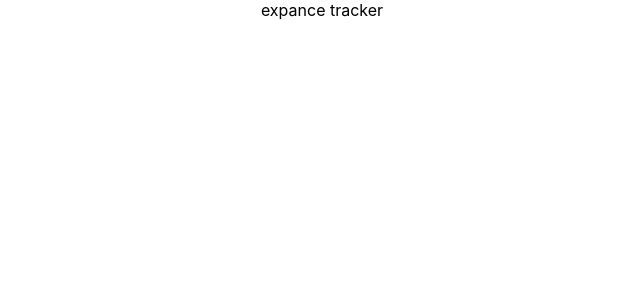
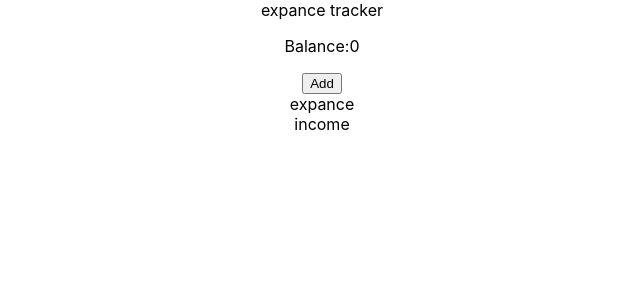
Before and after one commit to hedieh-heydari/Expance-tracker, a React (Create React App) app: page / in a window 1280 px wide. Shown: the top 300 px of the page, without its empty margins (318-958 px from the left). Built offline with nearby package versions, Linux system fonts and the light colour scheme.

Commit message:
base structure

```diff
--- a/src/App.js
+++ b/src/App.js
@@ -1,9 +1,10 @@
-import './App.css';
+import "./App.css";
+import ExpenceApp from "./component/ExpenceApp";
 
 function App() {
   return (
     <div className="App">
-      expance tracker
+      <ExpenceApp />
     </div>
   );
 }
--- /dev/null
+++ b/src/component/ExpenceApp.js
@@ -0,0 +1,19 @@
+import { useState } from "react";
+
+const ExpenceApp = () => {
+  const [expance, setExpance] = useState(0);
+  const [income, setIncome] = useState(0);
+  const [transaction, setTransaction] = useState([]);
+
+  return (
+    <>
+      expance tracker
+      <p>Balance:{income - expance}</p>
+      <button>Add</button>
+      <div>expance</div>
+      <div>income</div>
+    </>
+  );
+};
+
+export default ExpenceApp;
--- /dev/null
+++ b/src/component/Transaction.js
@@ -0,0 +1,5 @@
+const Transaction = () => {
+    return ( <></> );
+}
+
+export default Transaction;
```
